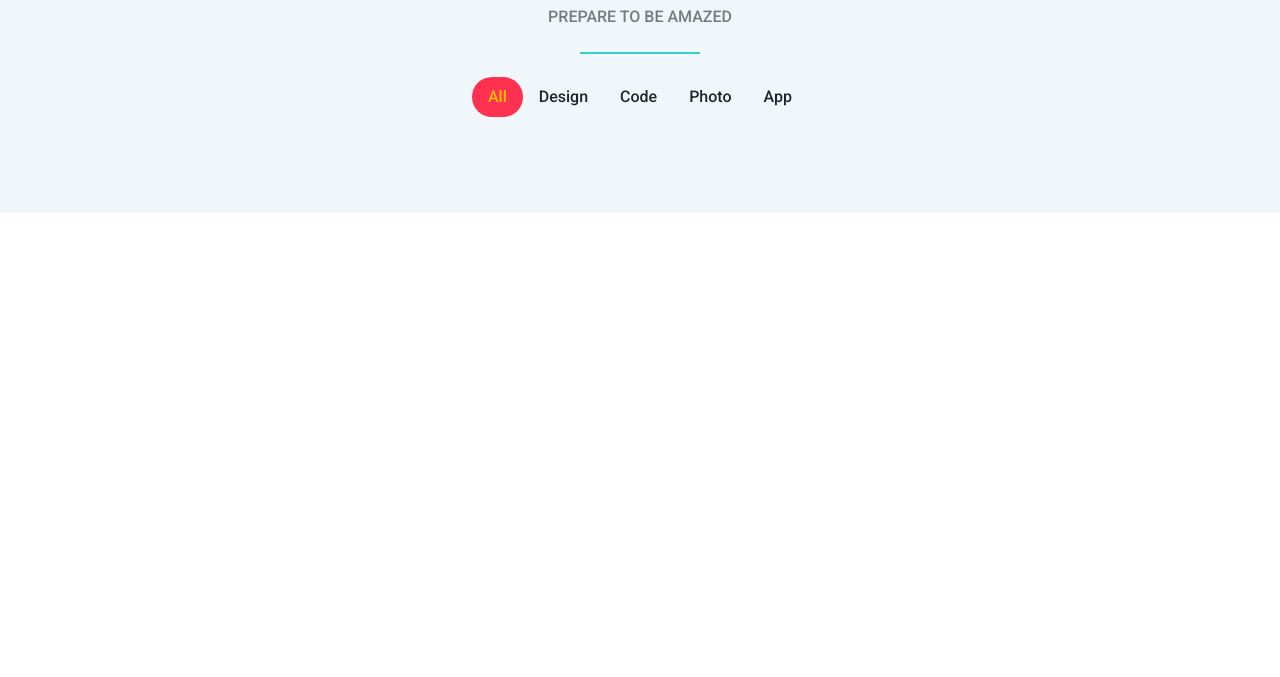
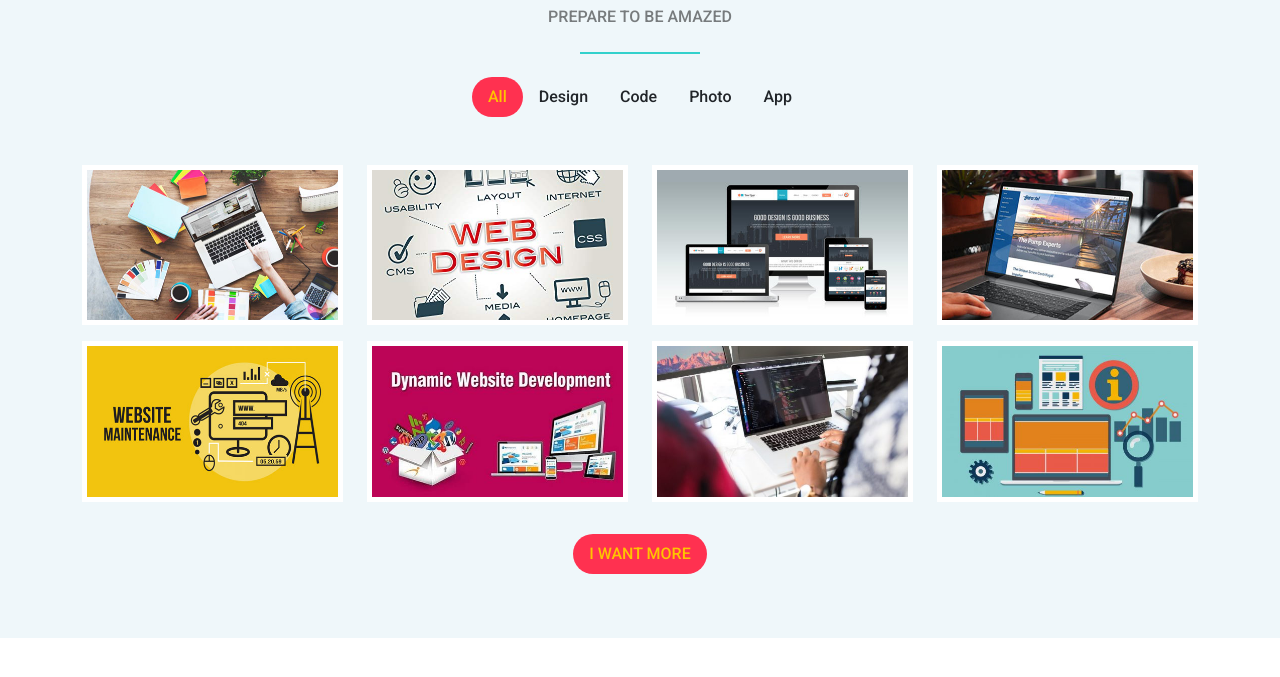
Before and after one commit to Fat7y99/BootStrap---Landing-Page-Project, a plain HTML site: page index.html in a window 1280 px wide. Shown: the part 2325-3002 px from the top of the page. Drawn offline with Linux system fonts and the light colour scheme.

Commit message:
Added Our Work Section

```diff
--- a/css/bondi.css
+++ b/css/bondi.css
@@ -88,3 +88,30 @@ body {
   padding: 0.5rem 1rem;
   cursor: pointer;
 }
+.our-work .box {
+  padding: 5px;
+  overflow: hidden;
+  position: relative;
+}
+.our-work .box::before {
+  content: attr(work-name);
+  justify-content: center;
+  align-items: center;
+  display: flex;
+  position: absolute;
+  background-color: rgba(51, 209, 204, 0.76);
+  height: calc(100% - 10px);
+  width: calc(100% - 10px);
+  transition: 0.3s;
+  color: white;
+  font-weight: bold;
+  font-size: 1.6rem;
+  transform: translateX(calc(-100% - 5px));
+}
+.our-work .box:hover::before {
+  transform: translateX(0);
+}
+.our-work .section-btn:hover {
+  color: var(--btn-color);
+}
+/* .our-work .box["work-name"] */
--- a/index.html
+++ b/index.html
@@ -147,6 +147,54 @@
           <li>Photo</li>
           <li>App</li>
         </ul>
+        <div class="row">
+          <div class="col-sm-6 col-md-4 col-lg-3">
+            <div class="box mb-3 bg-white" work-name="Application">
+              <img class="img-fluid" src="imgs/work-01.jpg" />
+            </div>
+          </div>
+          <div class="col-sm-6 col-md-4 col-lg-3">
+            <div class="box mb-3 bg-white" work-name="Application">
+              <img class="img-fluid" src="imgs/work-02.jpg" />
+            </div>
+          </div>
+          <div class="col-sm-6 col-md-4 col-lg-3">
+            <div class="box mb-3 bg-white" work-name="Application">
+              <img class="img-fluid" src="imgs/work-03.jpg" />
+            </div>
+          </div>
+          <div class="col-sm-6 col-md-4 col-lg-3">
+            <div class="box mb-3 bg-white" work-name="Application">
+              <img class="img-fluid" src="imgs/work-04.jpg" />
+            </div>
+          </div>
+          <div class="col-sm-6 col-md-4 col-lg-3">
+            <div class="box mb-3 bg-white" work-name="Application">
+              <img class="img-fluid" src="imgs/work-05.jpg" />
+            </div>
+          </div>
+          <div class="col-sm-6 col-md-4 col-lg-3">
+            <div class="box mb-3 bg-white" work-name="Application">
+              <img class="img-fluid" src="imgs/work-06.jpg" />
+            </div>
+          </div>
+          <div class="col-sm-6 col-md-4 col-lg-3">
+            <div class="box mb-3 bg-white" work-name="Application">
+              <img class="img-fluid" src="imgs/work-07.jpg" />
+            </div>
+          </div>
+          <div class="col-sm-6 col-md-4 col-lg-3">
+            <div class="box mb-3 bg-white" work-name="Application">
+              <img class="img-fluid" src="imgs/work-08.jpg" />
+            </div>
+          </div>
+        </div>
+        <div>
+          <a
+            class="btn rounded-pill px-3 py-2 my-3 main-btn section-btn text-uppercase"
+            href="#"
+            >I want more</a
+          >
         </div>
       </div>
     </div>
```
Lines whose indentation alone changed are shown as unchanged.
